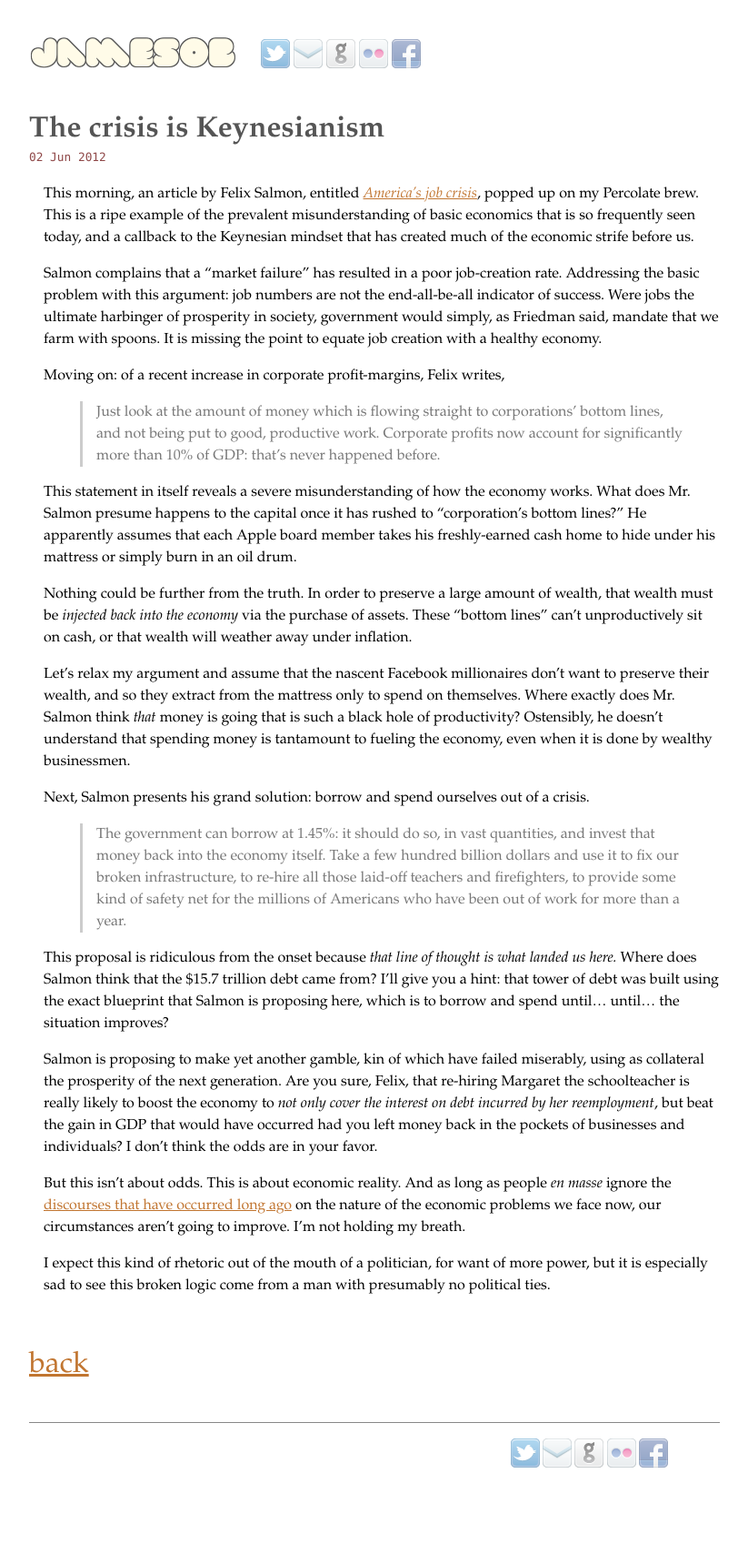
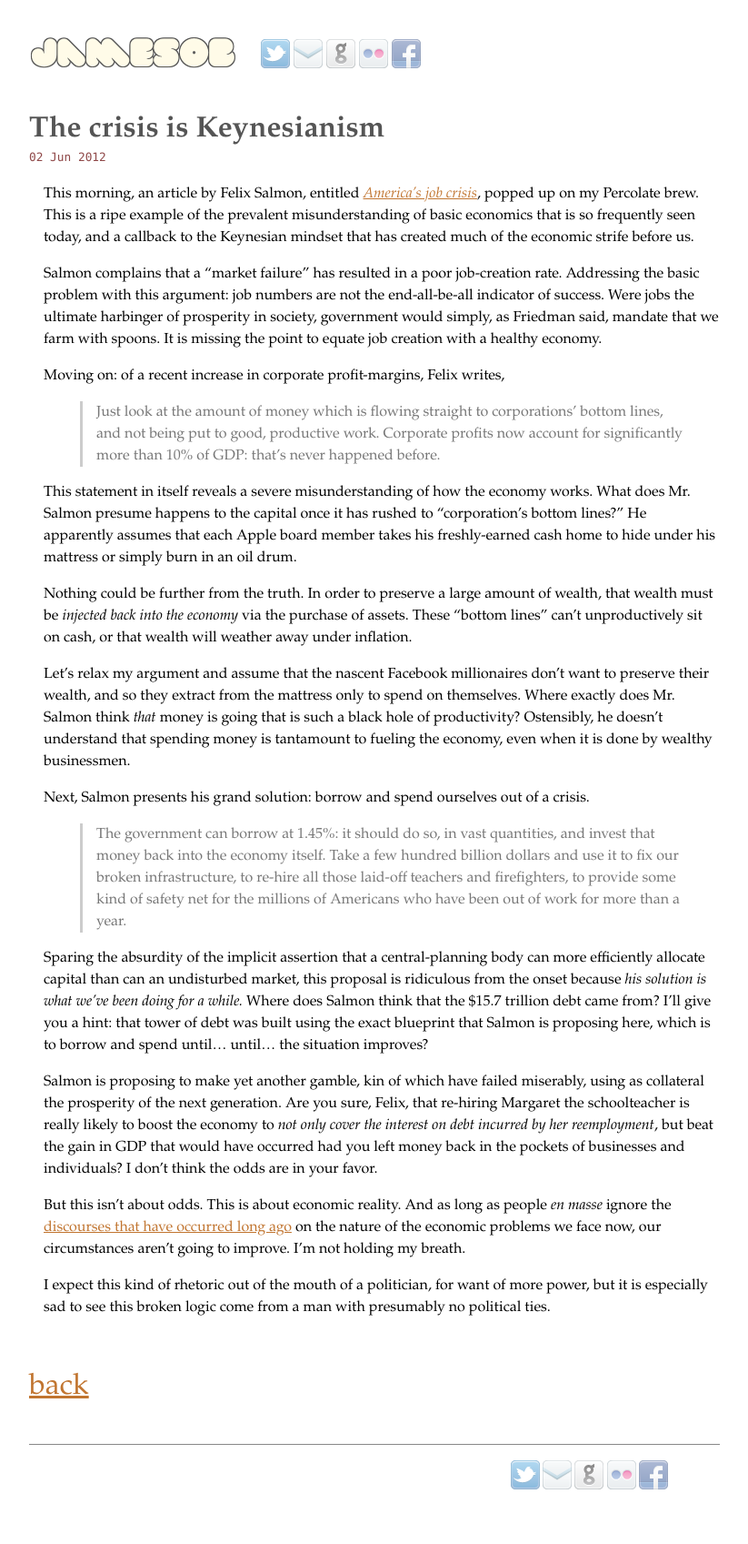
Before and after one commit to jamesob/jamesob.github.io, a Jekyll site: the page built from _posts/2012-6-2-salmons-crisis.md, in a window 1280 px wide. Shown: the whole page at 91% size, without its empty margins (238-1061 px from the left). Built offline with Jekyll 4.4.1, drawn with Linux system fonts in a browser that asks for light colours; comment, search, counter and statistics services are not loaded; before the commit the page ends 1673 px from its top, so only the background shows below that.

Commit message:
added to salmon

```diff
--- a/_posts/2012-6-2-salmons-crisis.md
+++ b/_posts/2012-6-2-salmons-crisis.md
@@ -50,11 +50,13 @@ crisis.
 > laid-off teachers and firefighters, to provide some kind of safety net for
 > the millions of Americans who have been out of work for more than a year.
 
-This proposal is ridiculous from the onset because *that line of thought is what
-landed us here.* Where does Salmon think that the $15.7 trillion debt came from?
-I'll give you a hint: that tower of debt was built using the exact blueprint
-that Salmon is proposing here, which is to borrow and spend until... until...
-the situation improves?
+Sparing the absurdity of the implicit assertion that a central-planning body
+can more efficiently allocate capital than can an undisturbed market, this
+proposal is ridiculous from the onset because *his solution is what we've been
+doing for a while.* Where does Salmon think that the $15.7 trillion debt came
+from?  I'll give you a hint: that tower of debt was built using the exact
+blueprint that Salmon is proposing here, which is to borrow and spend until...
+until...  the situation improves?
 
 Salmon is proposing to make yet another gamble, kin of which have failed
 miserably, using as collateral the prosperity of the next generation. Are you
```
